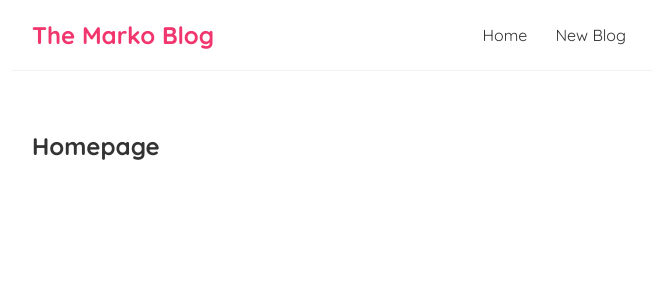
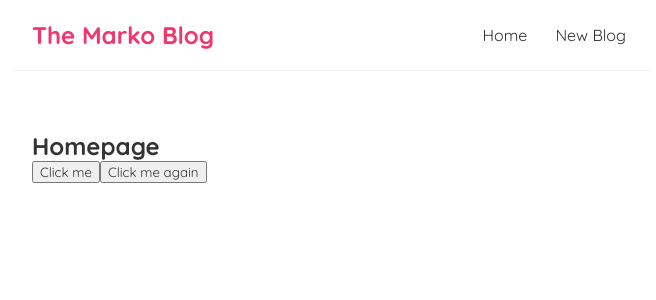
Before and after one commit to milanzivanov/m-blog-2021, a JavaScript app: page / in a window 1280 px wide. Shown: the top 300 px of the page, without its empty margins (308-964 px from the left). Built offline with nearby package versions, Linux system fonts and the light colour scheme; the HTML template or start-up script is replaced by a standard one.

Commit message:
#7 - Click Events

```diff
--- a/src/Home.js
+++ b/src/Home.js
@@ -1,7 +1,21 @@
 const Home = () => {
+
+    const handleClick = (e) => {
+        console.log("hello!!!", e)
+    }
+
+    const handleClickAgain = (name, e) => {
+        console.log("hello " + name, e.target);
+    }
+
+
     return (
         <div className="home">
             <h2>Homepage</h2>
+            <button onClick={handleClick}>Click me</button>
+            <button onClick={(e) => handleClickAgain("milan", e)}>
+                Click me again
+            </button>
         </div>
     );
 }
```
